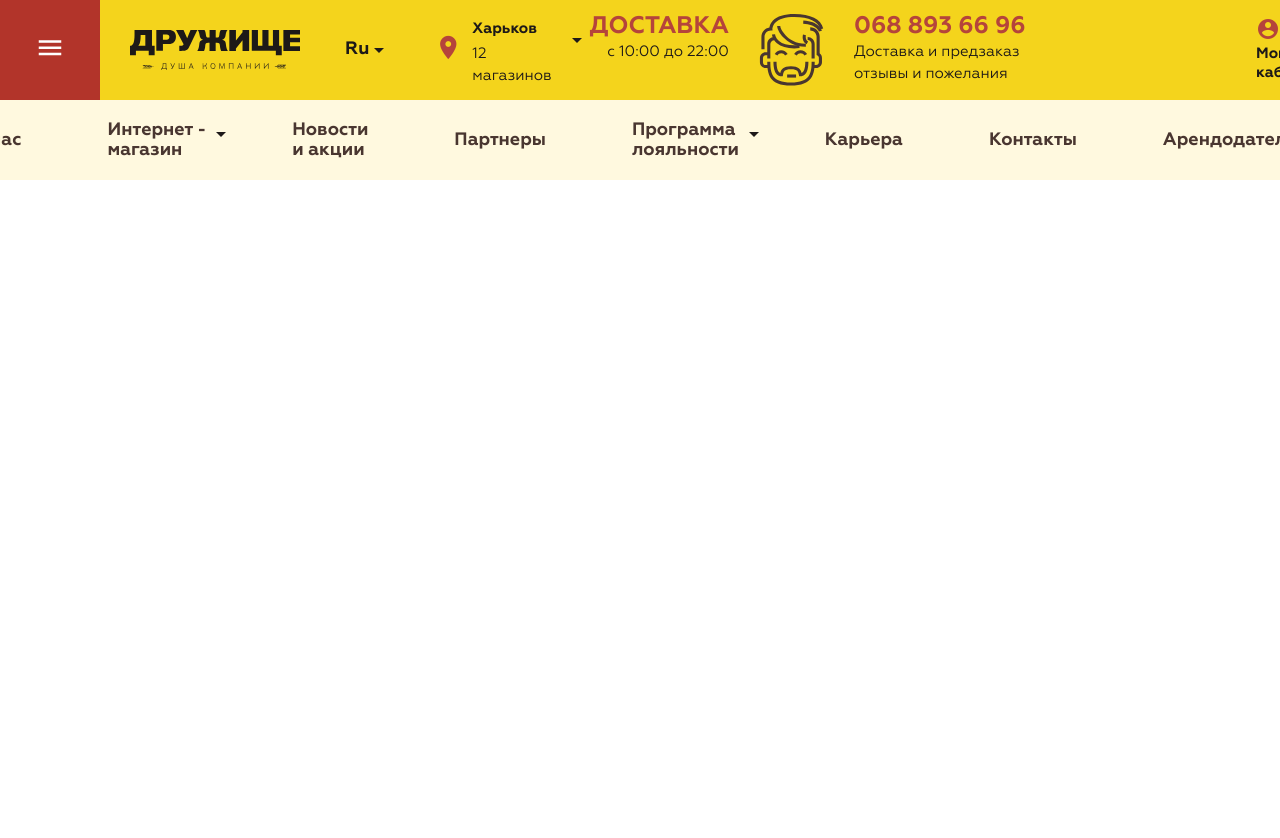
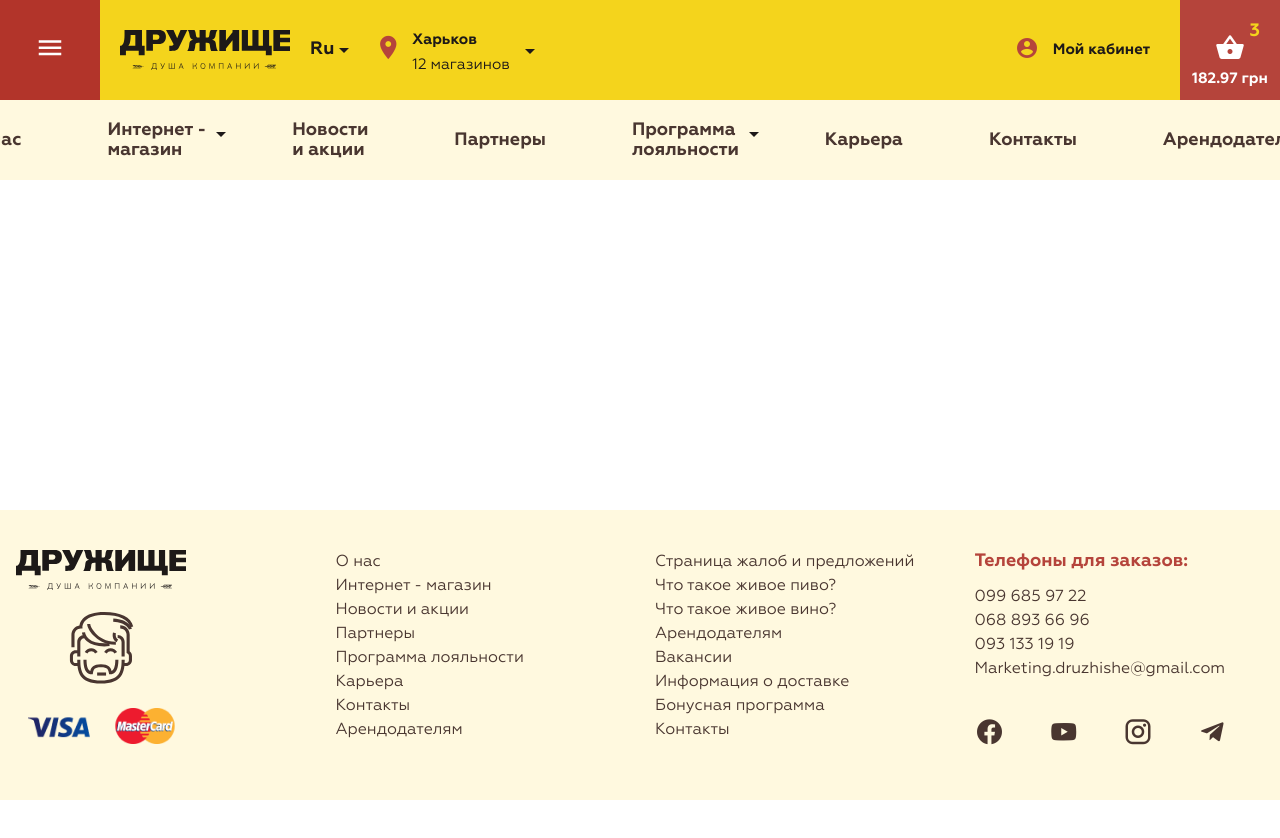
Before and after one commit to alexkhrapal17/buddy, a website: page app/index.html in a window 1280 px wide. Shown: the top 838 px of the page. After the commit the page ends 800 px from the top, so only its background shows below. Drawn offline with nearby package versions, Linux system fonts and the light colour scheme.

Commit message:
Add Footer and Header mobile

```diff
--- a/app/index.html
+++ b/app/index.html
@@ -72,7 +72,8 @@
 						</nav>
 					</div>
 					<a href="index.html" class="logo">
-						<img src="img/logo.svg" alt="дружище лого">
+						<img src="img/logo.svg" class="logo-desktop" alt="дружище лого">
+						<img src="img/face.svg" class="logo-mobile" alt="дружище лого">
 					</a>
 					<div class="select-lang-wrapper">
 						<select class="select-lang">
@@ -264,8 +265,8 @@
 
 														<div class="price d-flex align-items-center">
 															<span class="product-text bold rock">182.97 грн</span>
-															<a href="#" class="remove-product">
-																<i class="mdi mdi-close"></i>
+															<a href="#" class="add-product">
+																<i class="mdi mdi-plus"></i>
 															</a>
 														</div>
 													</div>
@@ -292,8 +293,8 @@
 
 														<div class="price d-flex align-items-center">
 															<span class="product-text bold rock">182.97 грн</span>
-															<a href="#" class="remove-product">
-																<i class="mdi mdi-close"></i>
+															<a href="#" class="add-product">
+																<i class="mdi mdi-plus"></i>
 															</a>
 														</div>
 													</div>
@@ -354,6 +355,70 @@
 			</div>
 		</main>
 
+		<footer class="main-footer">
+			<div class="inner-wrapper">
+				<div class="row">
+					<div class="col-lg-3 col-sm-6">
+						<div class="footer-col footer-col-images text-center">
+							<a href="index.html" class="logo-footer">
+								<img src="img/logo.svg" class="footer-img" alt="">
+							</a>
+							<div class="footer-face">
+								<img src="img/face.svg" class="footer-img" alt="">
+							</div>
+							<img src="img/cards.png" class="footer-img" alt="">
+						</div>
+					</div>
+					<div class="col-lg-3 col-sm-6 hide-mobile">
+						<div class="footer-col">
+							<ul class="footer-list">
+								<li><a href="#">О нас</a></li>
+								<li><a href="#">Интернет - магазин</a></li>
+								<li><a href="#">Новости и акции</a></li>
+								<li><a href="#">Партнеры</a></li>
+								<li><a href="#">Программа лояльности</a></li>
+								<li><a href="#">Карьера</a></li>
+								<li><a href="#">Контакты</a></li>
+								<li><a href="#">Арендодателям</a></li>
+							</ul>
+						</div>
+					</div>
+					<div class="col-lg-3 col-sm-6 hide-mobile">
+						<div class="footer-col">
+							<ul class="footer-list">
+								<li><a href="#">Страница жалоб и предложений</a></li>
+								<li><a href="#">Что такое живое пиво?</a></li>
+								<li><a href="#">Что такое живое вино?</a></li>
+								<li><a href="#">Арендодателям</a></li>
+								<li><a href="#">Вакансии</a></li>
+								<li><a href="#">Информация о доставке</a></li>
+								<li><a href="#">Бонусная программа</a></li>
+								<li><a href="#">Контакты</a></li>
+							</ul>
+						</div>
+					</div>
+					<div class="col-lg-3 col-sm-6">
+						<div class="footer-col">
+							<h3 class="footer-title title is-3 bold medium-carmine">Телефоны для заказов:</h3>
+							<ul class="footer-list">
+								<li><a href="tel:099 685 97 22">099 685 97 22</a></li>
+								<li><a href="tel:068 893 66 96">068 893 66 96</a></li>
+								<li><a href="tel:093 133 19 19">093 133 19 19</a></li>
+								<li><a href="mailto:Marketing.druzhishe@gmail.com">Marketing.druzhishe@gmail.com</a></li>
+							</ul>
+
+							<div class="social-links">
+								<a href="#"><i class="mdi mdi-facebook"></i></a>
+								<a href="#"><i class="mdi mdi-youtube"></i></a>
+								<a href="#"><i class="mdi mdi-instagram"></i></a>
+								<a href="#"><i class="mdi mdi-telegram"></i></a>
+							</div>
+						</div>
+					</div>
+				</div>
+			</div>
+		</footer>
+
 		<script src="js/scripts.min.js"></script>
 		<script src="https://unpkg.com/swiper/js/swiper.min.js"></script>
 	</body>
--- a/app/scss/_custom.scss
+++ b/app/scss/_custom.scss
@@ -5,7 +5,10 @@
   color: $cod-gray;
   font-family: $default-font;
   overflow-x: hidden;
-  height: 100000px;
+  display: flex;
+  flex-direction: column;
+  justify-content: space-between;
+  min-height: 100vh;
   //background: url("../img/pattern-main.jpg") repeat;
 }
 
@@ -30,10 +33,41 @@
 
 .main-section {
   margin-top: 100px;
+  flex: 1;
+
+  @media (max-width: $screen-md) {
+    margin-top: 52px;
+  }
 }
 
 * {
   outline: none !important;
+}
+
+.social-links {
+  a {
+    display: inline-block;
+    vertical-align: middle;
+    color: $rock;
+    font-size: 30px;
+    line-height: 30px;
+    margin-right: 40px;
+    @include transition(.2s);
+
+    &:last-child {
+      margin-right: 0;
+    }
+
+    &:hover {
+      color: $medium-carmine;
+    }
+  }
+}
+
+.hide-mobile {
+  @media (max-width: $screen-sm) {
+    display: none !important;
+  }
 }
 
 // Keyframes
@@ -63,18 +97,27 @@
 
     .selectric {
       overflow: initial;
-      height: 52px;
-      margin-bottom: -22px;
+
+
+      @media (min-width: $screen-md) {
+        height: 52px;
+        margin-bottom: -22px;
+      }
 
       .label {
         font-size: 15px;
-        line-height: 31px;
-        height: 30px;
+
+        @media (min-width: $screen-md) {
+          height: 30px;
+          line-height: 31px;
+        }
       }
 
       .button {
-        top: 8px;
-        right: -30px;
+        @media (min-width: $screen-md) {
+          top: 8px;
+          right: -30px;
+        }
       }
     }
   }
--- /dev/null
+++ b/app/scss/_footer.scss
@@ -0,0 +1,63 @@
+.main-footer {
+  padding: 40px 0 50px;
+  background: $gin-fizz;
+
+  [class*="col-"] {
+    @media (max-width: $screen-md) {
+      margin-bottom: 30px;
+
+      &:nth-last-child(-n+2) {
+        margin-bottom: 0;
+      }
+    }
+  }
+}
+
+.footer-col {
+  @media (max-width: $screen-sm) {
+    text-align: center;
+  }
+
+  &.footer-col-images {
+    @media (min-width: $screen-sm) {
+      max-width: 170px;
+    }
+  }
+
+  .logo-footer {
+    display: block;
+    margin-bottom: 15px;
+  }
+
+  .footer-face {
+    margin-bottom: 18px;
+  }
+
+  .footer-title {
+    margin-bottom: 12px;
+  }
+
+  .social-links {
+    margin-top: 36px;
+  }
+}
+
+.footer-list {
+  padding: 0;
+  margin: 0;
+  list-style: none;
+
+  li {
+    a {
+      display: block;
+      font-size: 16px;
+      line-height: 24px;
+      color: $rock;
+      @include transition(.2s);
+
+      &:hover {
+        color: $medium-carmine;
+      }
+    }
+  }
+}
--- a/app/scss/_header.scss
+++ b/app/scss/_header.scss
@@ -9,6 +9,10 @@
   transform: translateZ(0);
   background: $ripe-lemon;
   @include transition(.2s);
+
+  @media (max-width: $screen-md) {
+    height: 52px;
+  }
 
   &.is-hidden {
     transform: translateY(-100%);
@@ -27,6 +31,10 @@
 
 .select-lang-wrapper {
   margin-right: 45px;
+
+  @media (max-width: 1600px) {
+    margin-right: 20px;
+  }
 }
 
 .select-city-wrapper {
@@ -38,6 +46,14 @@
     line-height: 30px;
     margin-right: 10px;
     margin-top: -2px;
+  }
+
+  .num-shops {
+    white-space: nowrap;
+
+    @media (max-width: $screen-md) {
+      display: none;
+    }
   }
 }
 
@@ -56,6 +72,10 @@
 .header-center {
   padding: 7px 0 8px;
 
+  @media (max-width: 1300px) {
+    display: none !important;
+  }
+
   .header-center-box {
     width: 172px;
     padding-top: 4px;
@@ -71,6 +91,10 @@
 
   .header-center-face {
     margin: 0 20px;
+
+    @media (max-width: 1600px) {
+      margin: 0 5px;
+    }
   }
 }
 
@@ -96,6 +120,10 @@
   visibility: hidden;
   transform: translateX(-100%);
   @include transition(.2s);
+
+  @media (max-width: $screen-md) {
+    height: calc(100vh - 52px);
+  }
 
   &.show {
     opacity: 1;
@@ -164,31 +192,22 @@
   }
 }
 
-.social-links {
-  a {
-    display: inline-block;
-    vertical-align: middle;
-    color: $rock;
-    font-size: 30px;
-    line-height: 30px;
-    margin-right: 40px;
-    @include transition(.2s);
-
-    &:last-child {
-      margin-right: 0;
-    }
-
-    &:hover {
-      color: $medium-carmine;
-    }
-  }
-}
-
 // Basket section
 .basket-wrapper {
   position: relative;
   transform: translateX(230px);
   @include transition(.4s);
+
+  @media (max-width: $screen-md) {
+    transform: translateX(263px);
+  }
+
+  @media (max-width: $screen-sm) {
+    position: absolute;
+    top: 0;
+    right: 0;
+    z-index: 10;
+  }
 
   &.show {
     transform: translateX(0);
@@ -221,8 +240,15 @@
   text-align: center;
   font-size: 15px;
   line-height: 83px;
+  background: $ripe-lemon;
   color: $medium-carmine;
   padding: 10px;
+
+  @media (max-width: $screen-md) {
+    width: 130px;
+    height: 52px;
+    line-height: 32px;
+  }
 }
 
 .basket-toggle {
@@ -232,6 +258,10 @@
   cursor: pointer;
   position: relative;
   @include transition(.2s);
+
+  @media (max-width: $screen-md) {
+    height: 52px;
+  }
 
   &:hover, &.active {
     background: $medium-carmine-hover;
@@ -243,6 +273,10 @@
     left: 0;
     width: 100px;
     height: 100%;
+
+    @media (max-width: $screen-md) {
+      width: 52px;
+    }
 
     .mdi {
       @include center(both);
@@ -256,12 +290,21 @@
       width: 100%;
       text-align: center;
       @include transition(.4s);
+
+      @media (max-width: $screen-md) {
+        display: none;
+      }
     }
 
     .counter-num {
       position: absolute;
       top: 20px;
       right: 20px;
+
+      @media (max-width: $screen-md) {
+        top: 9px;
+        right: -3px;
+      }
     }
   }
 
@@ -291,6 +334,10 @@
   opacity: 0;
   visibility: hidden;
   @include transition(.2s);
+
+  @media (max-width: $screen-md) {
+    height: calc(100vh - 52px);
+  }
 
   .nav-right-slide-bottom {
     border-top: 1px solid $gray;
@@ -369,7 +416,7 @@
       padding-top: 0;
     }
 
-    .remove-product {
+    .remove-product, .add-product {
       color: $red;
       font-size: 30px;
       line-height: 32px;
@@ -438,6 +485,11 @@
   align-items: center;
   @include transition(.2s);
 
+  @media (max-width: $screen-md) {
+    width: 52px;
+    height: 52px;
+  }
+
   &:hover, &.active {
     background: $medium-carmine-hover;
   }
@@ -451,19 +503,50 @@
 .logo {
   display: block;
   margin: 0 45px 0 30px;
+
+  @media (max-width: 1600px) {
+    margin: 0 20px;
+  }
+
+  @media (max-width: $screen-md) {
+    margin: 0 10px;
+  }
+
+  .logo-desktop {
+    @media (max-width: $screen-md) {
+      display: none;
+    }
+  }
+
+  .logo-mobile {
+    display: none;
+
+    @media (max-width: $screen-md) {
+      display: block;
+      width: 32px;
+    }
+  }
 }
 
 .header-right {
   .icon-text {
-    margin-right: 30px;
-    transform: translateX(230px);
+    @include center(vertical);
+    right: 130px;
     @include transition(.4s);
+
+    @media (max-width: $screen-md) {
+      display: none;
+    }
   }
 }
 
 .sub-menu-wrapper {
   padding: 10px 0;
   background: $gin-fizz;
+
+  @media (max-width: $screen-md) {
+    display: none;
+  }
 
   ul {
     margin: 0;
--- a/app/scss/_vars.scss
+++ b/app/scss/_vars.scss
@@ -21,3 +21,9 @@
 $grid-breakpoints: (xs: 0, sm: 576px, md: 768px, lg: 992px, xl: 1200px);
 
 $gutter: $grid-gutter-width;
+
+// Media
+$screen-lg: 1200px;
+$screen-md: 992px;
+$screen-sm: 767px;
+$screen-xs: 575px;
--- a/app/scss/main.scss
+++ b/app/scss/main.scss
@@ -15,5 +15,6 @@
 
 // Components
 @import "header";
+@import "footer";
 
 // Pages
```
Also changed, not shown: app/css/main.min.css, app/img/cards.png (added).
